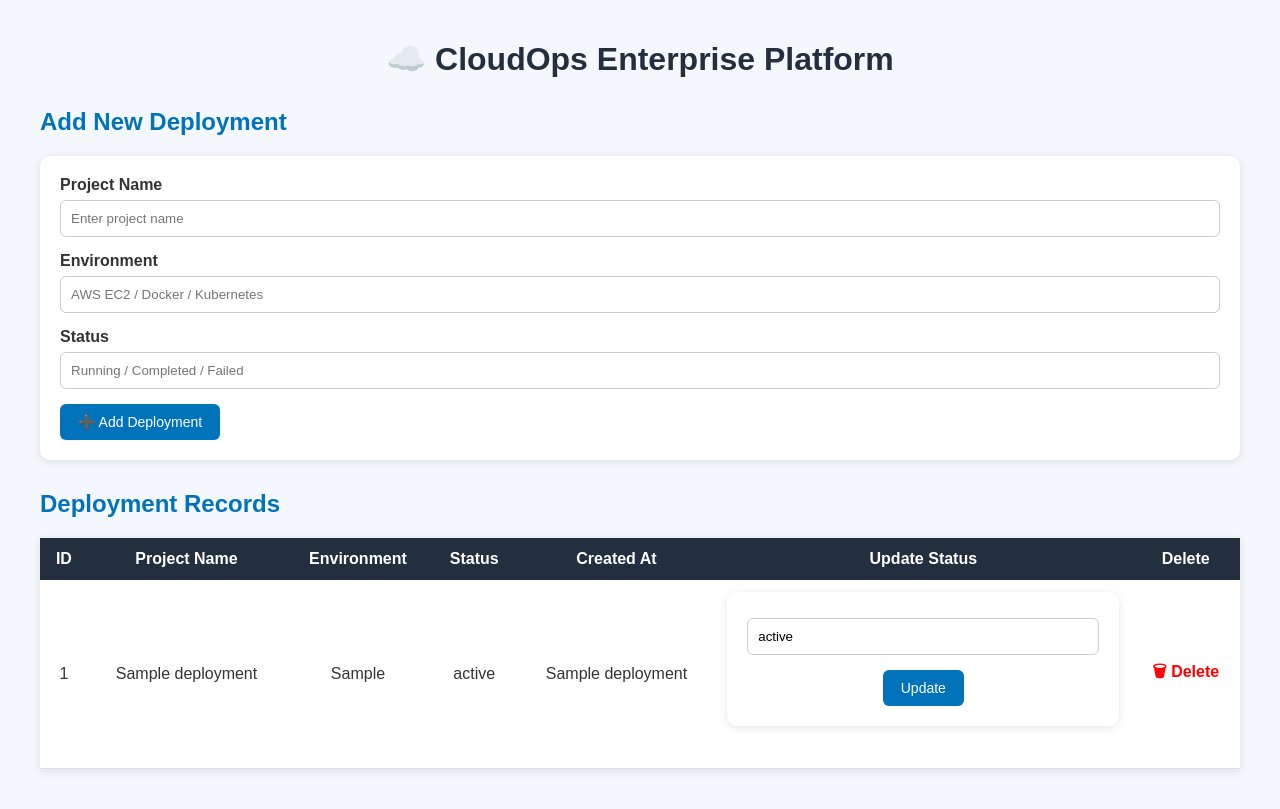
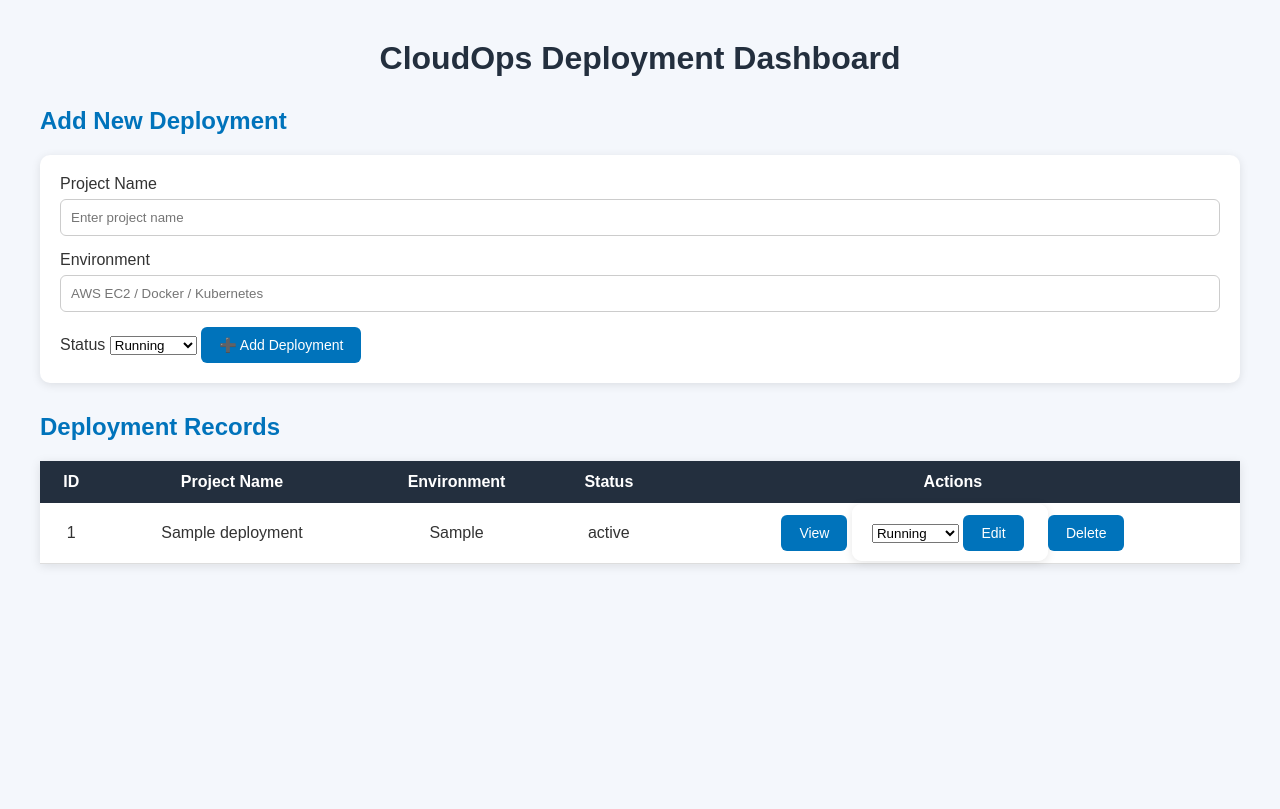
Before and after one commit to nadhanizaar/cloudops-enterprise-platform, a Flask app: page /deployments in a window 1280 px wide. After the commit the page ends 568 px from the top, so only its background shows below. Run offline with Flask 3, Linux system fonts and the light colour scheme; tables that the repository leaves empty or names only in its code hold one stand-in row (values such as "Sample post").

Commit message:
Fix CI workflow and complete deployment CRUD

```diff
--- a/app.py
+++ b/app.py
@@ -12,6 +12,7 @@ db = pymysql.connect(
 )
 
 
+# Home page
 @app.route("/")
 def home():
     return render_template("index.html")
@@ -23,15 +24,18 @@ def db_test():
     cursor = db.cursor()
     cursor.execute("SELECT DATABASE();")
     result = cursor.fetchone()
+    cursor.close()
+
     return f"Connected to database: {result[0]}"
 
 
-# Display deployment records
+# Display all deployments
 @app.route("/deployments")
 def deployments():
     cursor = db.cursor()
     cursor.execute("SELECT * FROM deployments")
     deployments_data = cursor.fetchall()
+    cursor.close()
 
     return render_template(
         "deployments.html",
@@ -39,10 +43,35 @@ def deployments():
     )
 
 
+# View a single deployment
+@app.route("/deployments/<int:id>")
+def view_deployment(id):
+    cursor = db.cursor()
+    cursor.execute(
+        "SELECT * FROM deployments WHERE id=%s",
+        (id,)
+    )
+
+    deployment = cursor.fetchone()
+    cursor.close()
+
+    if deployment is None:
+        return "Deployment not found", 404
+
+    return f"""
+    <h1>Deployment Details</h1>
+    <p><strong>ID:</strong> {deployment[0]}</p>
+    <p><strong>Project Name:</strong> {deployment[1]}</p>
+    <p><strong>Environment:</strong> {deployment[2]}</p>
+    <p><strong>Status:</strong> {deployment[3]}</p>
+    <br>
+    <a href="/deployments">← Back to Deployments</a>
+    """
+
+
 # Add new deployment
 @app.route("/add-deployment", methods=["POST"])
 def add_deployment():
-
     project_name = request.form["project_name"]
     environment = request.form["environment"]
     status = request.form["status"]
@@ -59,6 +88,7 @@ def add_deployment():
     )
 
     db.commit()
+    cursor.close()
 
     return redirect("/deployments")
 
@@ -66,7 +96,6 @@ def add_deployment():
 # Delete deployment
 @app.route("/delete-deployment/<int:id>")
 def delete_deployment(id):
-
     cursor = db.cursor()
 
     cursor.execute(
@@ -75,13 +104,14 @@ def delete_deployment(id):
     )
 
     db.commit()
+    cursor.close()
 
     return redirect("/deployments")
 
 
+# Update deployment status
 @app.route("/update-status/<int:id>", methods=["POST"])
 def update_status(id):
-
     new_status = request.form["status"]
 
     cursor = db.cursor()
@@ -92,6 +122,7 @@ def update_status(id):
     )
 
     db.commit()
+    cursor.close()
 
     return redirect("/deployments")
 
--- a/templates/deployments.html
+++ b/templates/deployments.html
@@ -3,71 +3,125 @@
 <head>
     <meta charset="UTF-8">
     <meta name="viewport" content="width=device-width, initial-scale=1.0">
-    <title>CloudOps Enterprise Platform</title>
-    <link rel="stylesheet" href="/static/style.css">
+    <title>CloudOps Deployments</title>
+    <link rel="stylesheet" href="{{ url_for('static', filename='style.css') }}">
 </head>
 
 <body>
 
-<h1>☁️ CloudOps Enterprise Platform</h1>
+    <div class="container">
 
+        <h1>CloudOps Deployment Dashboard</h1>
+
+        <!-- Add Deployment -->
+        <div class="card">
             <h2>Add New Deployment</h2>
 
             <form action="/add-deployment" method="POST">
 
-    <label><strong>Project Name</strong></label>
-    <input type="text" name="project_name" placeholder="Enter project name" required>
+                <label>Project Name</label>
+                <input
+                    type="text"
+                    name="project_name"
+                    placeholder="Enter project name"
+                    required
+                >
 
-    <label><strong>Environment</strong></label>
-    <input type="text" name="environment" placeholder="AWS EC2 / Docker / Kubernetes" required>
+                <label>Environment</label>
+                <input
+                    type="text"
+                    name="environment"
+                    placeholder="AWS EC2 / Docker / Kubernetes"
+                    required
+                >
 
-    <label><strong>Status</strong></label>
-    <input type="text" name="status" placeholder="Running / Completed / Failed" required>
+                <label>Status</label>
+                <select name="status" required>
+                    <option value="Running">Running</option>
+                    <option value="Completed">Completed</option>
+                    <option value="Failed">Failed</option>
+                </select>
 
                 <button type="submit">➕ Add Deployment</button>
 
             </form>
+        </div>
+
+        <!-- Deployment Records -->
+        <div class="card">
 
             <h2>Deployment Records</h2>
 
+            {% if deployments %}
+
             <table>
-
+                <thead>
                     <tr>
                         <th>ID</th>
                         <th>Project Name</th>
                         <th>Environment</th>
                         <th>Status</th>
-    <th>Created At</th>
-    <th>Update Status</th>
-    <th>Delete</th>
+                        <th>Actions</th>
                     </tr>
+                </thead>
+
+                <tbody>
 
                     {% for deployment in deployments %}
 
                     <tr>
-
                         <td>{{ deployment[0] }}</td>
                         <td>{{ deployment[1] }}</td>
                         <td>{{ deployment[2] }}</td>
                         <td>{{ deployment[3] }}</td>
-<td>{{ deployment[4] }}</td>
 
                         <td>
-    <form action="/update-status/{{ deployment[0] }}" method="POST">
-        <input type="text" name="status" value="{{ deployment[3] }}" required>
-        <button type="submit">Update</button>
+
+                            <!-- View -->
+                            <a href="/deployments/{{ deployment[0] }}">
+                                <button type="button">View</button>
+                            </a>
+
+                            <!-- Edit Status -->
+                            <form
+                                action="/update-status/{{ deployment[0] }}"
+                                method="POST"
+                                style="display:inline;"
+                            >
+                                <select name="status">
+                                    <option value="Running">Running</option>
+                                    <option value="Completed">Completed</option>
+                                    <option value="Failed">Failed</option>
+                                </select>
+
+                                <button type="submit">Edit</button>
                             </form>
+
+                            <!-- Delete -->
+                            <a
+                                href="/delete-deployment/{{ deployment[0] }}"
+                                onclick="return confirm('Are you sure you want to delete this deployment?');"
+                            >
+                                <button type="button">Delete</button>
+                            </a>
+
                         </td>
-
-<td>
-    <a href="/delete-deployment/{{ deployment[0] }}">🗑 Delete</a>
-</td>
-
                     </tr>
 
                     {% endfor %}
 
+                </tbody>
             </table>
+
+            {% else %}
+
+            <p>No deployments found.</p>
+
+            {% endif %}
+
+        </div>
+
+    </div>
 
 </body>
 </html>
```
Also changed, not shown: .github/workflows/deploy.yml. Lines whose indentation alone changed are shown as unchanged.
